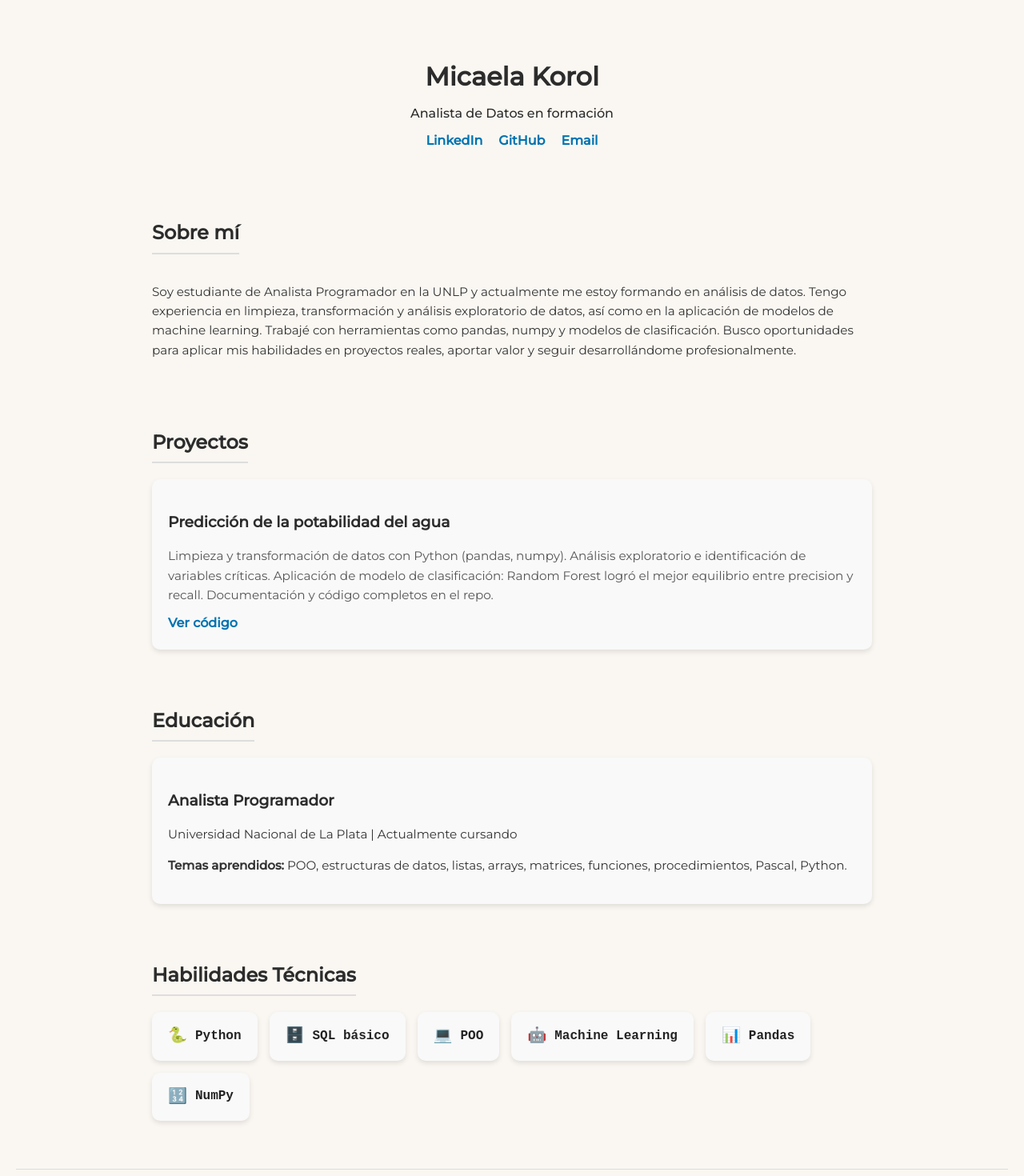
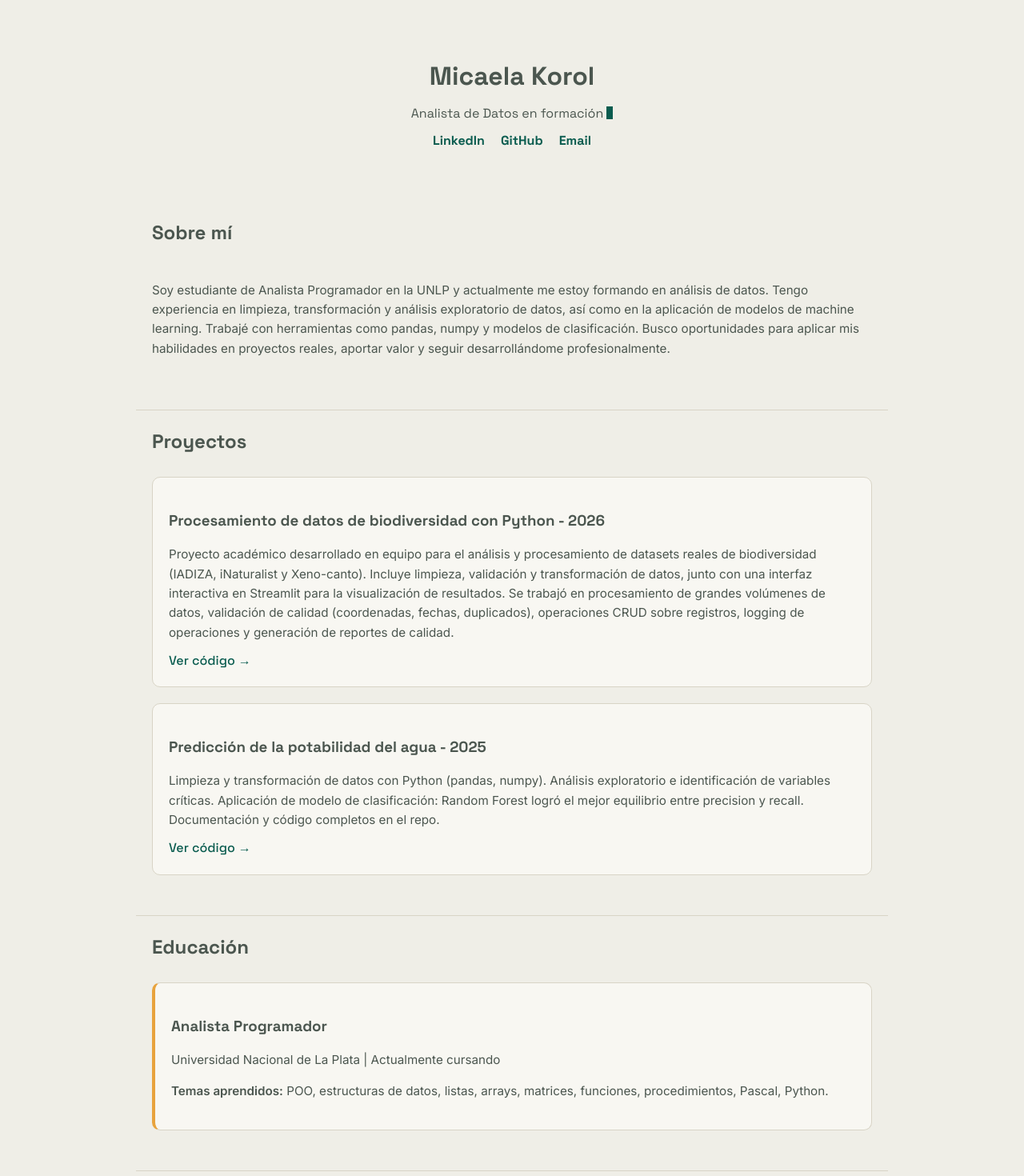
Before and after one commit to micaelakorol/portfolio, a React (Vite) app: page / in a window 1280 px wide. Shown: the top 1470 px of the page at 80% size. Built offline with nearby package versions, Linux system fonts and the light colour scheme.

Commit message:
Mejoras visuales , colores , estilos

```diff
--- a/src/App.css
+++ b/src/App.css
@@ -1,14 +1,14 @@
-@import url('https://fonts.googleapis.com/css2?family=Playfair+Display:wght@400;600;700&family=Montserrat:wght@300;400;500&display=swap');
+@import url('https://fonts.googleapis.com/css2?family=Space+Grotesk:wght@400;500;600;700&family=IBM+Plex+Mono:wght@400;500;600&family=Inter:wght@400;500;600&display=swap');
 
 :root {
-  --gray: #ddd;
-  --dark: #222;
-  --darkLight: #333;
-  --grayLight: #eee;
-  --background: #f9f9f9;
-  --shinyGray: #555;
-  --skyBlue1: #0073b1;
-  --skyBlue2: #005582;
+  --background: #efeee7;
+  --bg-card: #f8f7f2;
+  --shinyGray: #4B564F;
+  --line: #d8d4c6;
+  --skyBlue1: #0a5c4f;
+  --skyBlue2: #0e7c6b;
+  --ambar: #E8A33D;
+  --white:#fff;
 }
 /* Reset y body */
 html,
@@ -21,37 +21,46 @@ body {
 }
 
 body {
-  background-color: #FAF7F2;
+  background-color: var(--background);
   padding: 20px;
-  font-family: 'Montserrat', sans-serif;
+  font-family: 'Inter', sans-serif;
   line-height: 1.6;
-    color: #2C2C2C;
+  color: var(--shinyGray);
 }
 
 h2 {
   font-size: 1.5rem;
   margin-bottom: 20px;
-  border-bottom: 2px solid var(--gray);
   display: inline-block;
   padding-bottom: 5px;
 }
 
 p {
-  font-size: .95rem;
-  color: var(--darkLight);
+  font-size: 0.95rem;
+  color: var(--shinyGray);
   margin-bottom: 15px;
   text-align: start;
 }
 
-h1,h2,h3{
-  color: #2c2c2c;
+h1,
+h2,
+h3,
+h4,
+h5,
+a {
+  color: var(--shinyGray);
+  font-family: 'Space Grotesk', sans-serif;
 }
 
 @media (max-width: 768px) {
   h2 {
     font-size: 1rem;
   }
-    #about p {
+  #about p {
     font-size: 0.95rem;
   }
 }
+
+section + section{
+  border-top: 1px solid var(--line);
+}
--- a/src/components/Header.jsx
+++ b/src/components/Header.jsx
@@ -7,7 +7,9 @@ const Header = () => {
     <header className="hero">
       {/*<img src="" alt="Micaela Korol" className="profile-img"/>}*/}
       <h1>Micaela Korol</h1>
-      <h3>Analista de Datos en formación</h3>
+      <h3>Analista de Datos en formación
+        <span class="cursor"></span>
+      </h3>
       <nav className="social-links">
         <a href="https://www.linkedin.com/in/micaelakorol/" target="_blank">
           LinkedIn
--- a/src/components/Projects.jsx
+++ b/src/components/Projects.jsx
@@ -5,8 +5,29 @@ const Projects = () => {
   return (
     <section id="projects">
       <h2>Proyectos</h2>
+
       <div className="project-card">
-        <h3> Predicción de la potabilidad del agua </h3>
+        <h3> Procesamiento de datos de biodiversidad con Python - 2026</h3>
+        <p>
+          Proyecto académico desarrollado en equipo para el análisis y
+          procesamiento de datasets reales de biodiversidad (IADIZA, iNaturalist
+          y Xeno-canto). Incluye limpieza, validación y transformación de datos,
+          junto con una interfaz interactiva en Streamlit para la visualización
+          de resultados. Se trabajó en procesamiento de grandes volúmenes de
+          datos, validación de calidad (coordenadas, fechas, duplicados),
+          operaciones CRUD sobre registros, logging de operaciones y generación
+          de reportes de calidad.
+        </p>
+        <a
+          href="https://github.com/micaelakorol21/Analisis_Datos_Biodiversidad"
+          target="_blank"
+        >
+          Ver código →{' '}
+        </a>
+      </div>
+
+      <div className="project-card">
+        <h3> Predicción de la potabilidad del agua - 2025 </h3>
         <p>
           Limpieza y transformación de datos con Python (pandas, numpy).
           Análisis exploratorio e identificación de variables críticas.
@@ -18,23 +39,9 @@ const Projects = () => {
           href="https://github.com/micaelakorol21/water_quality"
           target="_blank"
         >
-          Ver código{' '}
+          Ver código →{' '}
         </a>
-
       </div>
-       {/*<div className="project-card">
-        <h3> Proyectos de Desarrollo Web </h3>
-        <p>
-         Landing pages y sitios web simples creados con HTML, CSS y JavaScript.
-        </p>
-        <a
-          href="https://github.com/micaelakorol"
-          target="_blank"
-        >
-          Ir al sitio{' '}
-        </a>
-
-      </div>*/}
     </section>
   );
 };
--- a/src/components/Skills.jsx
+++ b/src/components/Skills.jsx
@@ -3,16 +3,16 @@ import "../styles/Skills.css";
 
 const skills = [
   // Lenguajes y fundamentos
-  { name: "Python", icon: "🐍" },
-  { name: "SQL básico", icon: "🗄️" },
-  { name: "POO", icon: "💻" },
+  { name: "Python", icon: "Py" },
+  { name: "SQL básico", icon: "SQL",},
+  { name: "POO", icon: "POO" },
 
   // Data Science
-  { name: "Machine Learning", icon: "🤖" },
-  { name: "Pandas", icon: "📊" },
-  { name: "NumPy", icon: "🔢" },
+  { name: "Machine Learning", icon: "ML" },
+  { name: "Pandas", icon: "pd" },
+  { name: "NumPy", icon: "np" },
   // Desarrollo web
-  /*{ name: "Desarrollo Frontend", icon: "💻" }*/
+   {name: "Desarrollo Frontend", icon: "DF" }
 ];
 
 
@@ -23,7 +23,7 @@ const Skills = () => {
       <div className="skills-container">
         {skills.map((skill, index) => (
           <div key={index} className="skill-card">
-            <span className="skill-icon">{skill.icon}</span>
+            <span className="icon">{skill.icon}</span>
             <span className="skill-name">{skill.name}</span>
           </div>
         ))}
--- a/src/styles/Contact.css
+++ b/src/styles/Contact.css
@@ -2,5 +2,4 @@
     text-align: center;
     margin-top: 60px;
     padding: 30px 20px;
-    border-top: 1px solid var(--grayLight);
 }
--- a/src/styles/Education.css
+++ b/src/styles/Education.css
@@ -5,19 +5,15 @@
     text-align: left;
 }
 .edu-card {
-    background: var(--background);
+    background: var(--bg-card);
     cursor: pointer;
     padding: 20px;
     margin-bottom: 20px;
     border-radius: 10px;
-    box-shadow: 0 3px 6px rgba(0,0,0,0.1);
-    transition: transform 0.3s, box-shadow 0.3s;
+    border: 1px solid var(--line);
+    border-left: .3rem solid var(--ambar);
 }
 
-.edu-card:hover {
-    transform: translateY(-3px);
-    box-shadow: 0 6px 12px rgba(0,0,0,0.15);
-}
 
 .edu-card h3 {
     margin-bottom: 8px;
--- a/src/styles/Footer.css
+++ b/src/styles/Footer.css
@@ -6,12 +6,13 @@
   flex-direction: column;
   justify-content: center;
   align-items: center;
+  font-family: 'Space Grotesk', sans-serif;
 }
 
 #footer p {
   margin-bottom: 4px;
   color: var(--shinyGray);
-  font-size: 0.95rem;
+  font-size: 0.9rem;
 }
 
 #footer a {
--- a/src/styles/Header.css
+++ b/src/styles/Header.css
@@ -7,7 +7,20 @@
 .hero h3{
     font-size: 1rem;
     margin: .5rem 0;
-    font-weight: 500;
+    font-weight: 400;
+}
+
+ h3 .cursor{
+  display: inline-block;
+  width: 8px; height: 16px;
+  background: var(--skyBlue1);   /* el "verde" */
+  margin-left: 4px;
+  animation: blink 1.1s steps(1) infinite;
+  vertical-align: -2px;
+}
+
+@keyframes blink{
+  50%{ opacity: 0; }
 }
 
 .profile-img {
@@ -40,6 +53,7 @@
 
 .social-links a:hover {
     color: var(--skyBlue2);
+    text-decoration: underline;
 }
 
 /* Responsive */
--- a/src/styles/Projects.css
+++ b/src/styles/Projects.css
@@ -5,19 +5,14 @@
 }
 
 .project-card {
-    background: var(--background);
+    background: var(--bg-card);
     padding: 20px;
     margin-bottom: 20px;
     border-radius: 10px;
-    box-shadow: 0 3px 6px rgba(0,0,0,0.1);
-    transition: transform 0.3s, box-shadow 0.3s;
+    border:1px solid var(--line);
     cursor: pointer;
 }
 
-.project-card:hover {
-    transform: translateY(-3px);
-    box-shadow: 0 6px 12px rgba(0,0,0,0.15);
-}
 
 .project-card h3 {
     margin-bottom: 10px;
@@ -31,12 +26,13 @@
 .project-card a {
     color: var(--skyBlue1);
     text-decoration: none;
-    font-weight: bold;
     transition: color 0.3s;
+    font-weight: 500;
 }
 
 .project-card a:hover {
     color: var(--skyBlue2);
+    text-decoration: underline;
 }
 
 /* Responsive */
--- a/src/styles/Skills.css
+++ b/src/styles/Skills.css
@@ -11,33 +11,43 @@
 }
 
 .skill-card {
-  background: var(--background);
-  padding: 15px 20px;
+  background: var(--bg-card);
+  padding: 12px 20px 12px 10px;
   border-radius: 10px;
-  box-shadow: 0 3px 6px rgba(0, 0, 0, 0.1);
+  border: 1px solid var(--line);
   display: flex;
   align-items: center;
   gap: 10px;
-  transition:
-    transform 0.3s,
-    box-shadow 0.3s;
-
   cursor: pointer;
-  font-family: 'Courier New', Courier, monospace;
+   transition: transform .15s ease, border-color .15s ease;
 }
 
 .skill-card:hover {
-  transform: translateY(-3px);
-  box-shadow: 0 6px 12px rgba(0, 0, 0, 0.15);
+  transform: translateY(-2px);
+  border-color: var(--skyBlue2);
+}
+/*
+.skill-icon {
+  font-size: 1rem;
+}
+*/
+
+.icon{
+  width: 30px; height: 30px;
+  border-radius: 4px;
+  display: flex; align-items: center; justify-content: center;
+  background: var(--skyBlue1);
+  color: var(--white);
+  font-size: 10px;
+  font-family: 'Space Grotesk', sans-serif;
 }
 
-.skill-icon {
-  font-size: 1.2rem;
-}
 
 .skill-name {
-  font-weight: bold;
   color: var(--dark);
+  font-weight: 300;
+  font-size: .8rem;
+  font-family: 'Space Grotesk', sans-serif;
 }
 
 /* Responsive */
```
